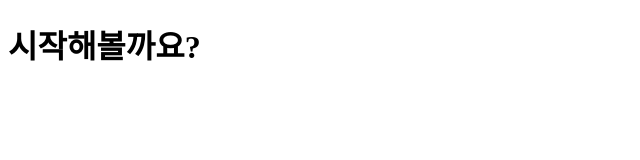
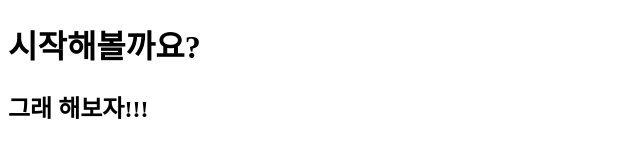
Before and after one commit to LeeSeogMin/myblog, a plain HTML site: page index.html in a window 1280 px wide. Shown: the whole page, without its empty margins (0-640 px from the left). Drawn offline with Linux system fonts and the light colour scheme.

Commit message:
second commit

```diff
--- a/index.html
+++ b/index.html
@@ -8,5 +8,6 @@
 </head>
 <body>
     <h1>시작해볼까요?</h1>
+    <h2>그래 해보자!!!</h2>
 </body>
 </html>
```
